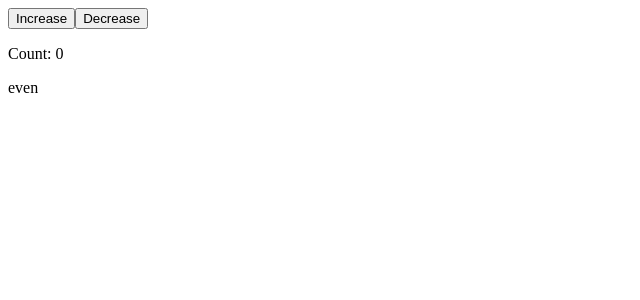
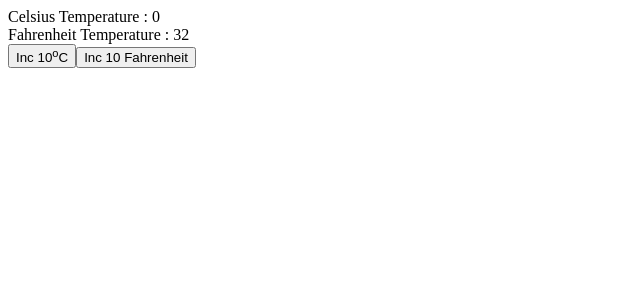
Before and after one commit to bolanpartik/learnings, a React (Vite) app in the folder React-basic/: page / in a window 1280 px wide. Shown: the top 300 px of the page, without its empty margins (0-640 px from the left). Built offline with nearby package versions, Linux system fonts and the light colour scheme.

Commit message:
create a writeable selector

```diff
--- a/React-basic/src/App.jsx
+++ b/React-basic/src/App.jsx
@@ -1,12 +1,8 @@
-import SelectorRecoil from "./SelectorRecoil"
+import { TemeratureRecoil } from "./TemperatureRecoil"
 
 function App() {
 
-  return (
-    <>
-      <SelectorRecoil/>
-    </>
-  )
+  return <TemeratureRecoil />
 }
 
 export default App
--- /dev/null
+++ b/React-basic/src/TemperatureRecoil.jsx
@@ -0,0 +1,40 @@
+import { atom, RecoilRoot, selector, useRecoilState } from "recoil";
+
+const celsiusTemp = atom({
+    key: 'celsiusTemp',
+    default: 0
+})
+
+const fahrenTemp = selector({
+    key: 'fahrenTemp',
+    get: ({ get }) => {
+        const temp = get(celsiusTemp)
+        return ((temp * 9 / 5) + 32)
+    },
+    set: ({ set }, newValue) => {
+        set(celsiusTemp, (((newValue - 32) * 5) / 9))
+    }
+})
+
+export function TemeratureRecoil() {
+    return <RecoilRoot>
+        <MainComponent />
+    </RecoilRoot>
+
+}
+function MainComponent() {
+    const [celTemp, setCelTemp] = useRecoilState(celsiusTemp)
+    const [fahTemp, setFahTemp] = useRecoilState(fahrenTemp)
+    return (
+        <>
+            <div>Celsius Temperature : {celTemp}</div>
+            <div>Fahrenheit Temperature : {fahTemp}</div>
+            <button onClick={() => {
+                setCelTemp(x => x + 10)
+            }}>Inc 10<sup>o</sup>C</button>
+            <button onClick={() => {
+                setFahTemp(x => x + 10)
+            }}>Inc 10 Fahrenheit</button>
+        </>
+    )
+}
```
